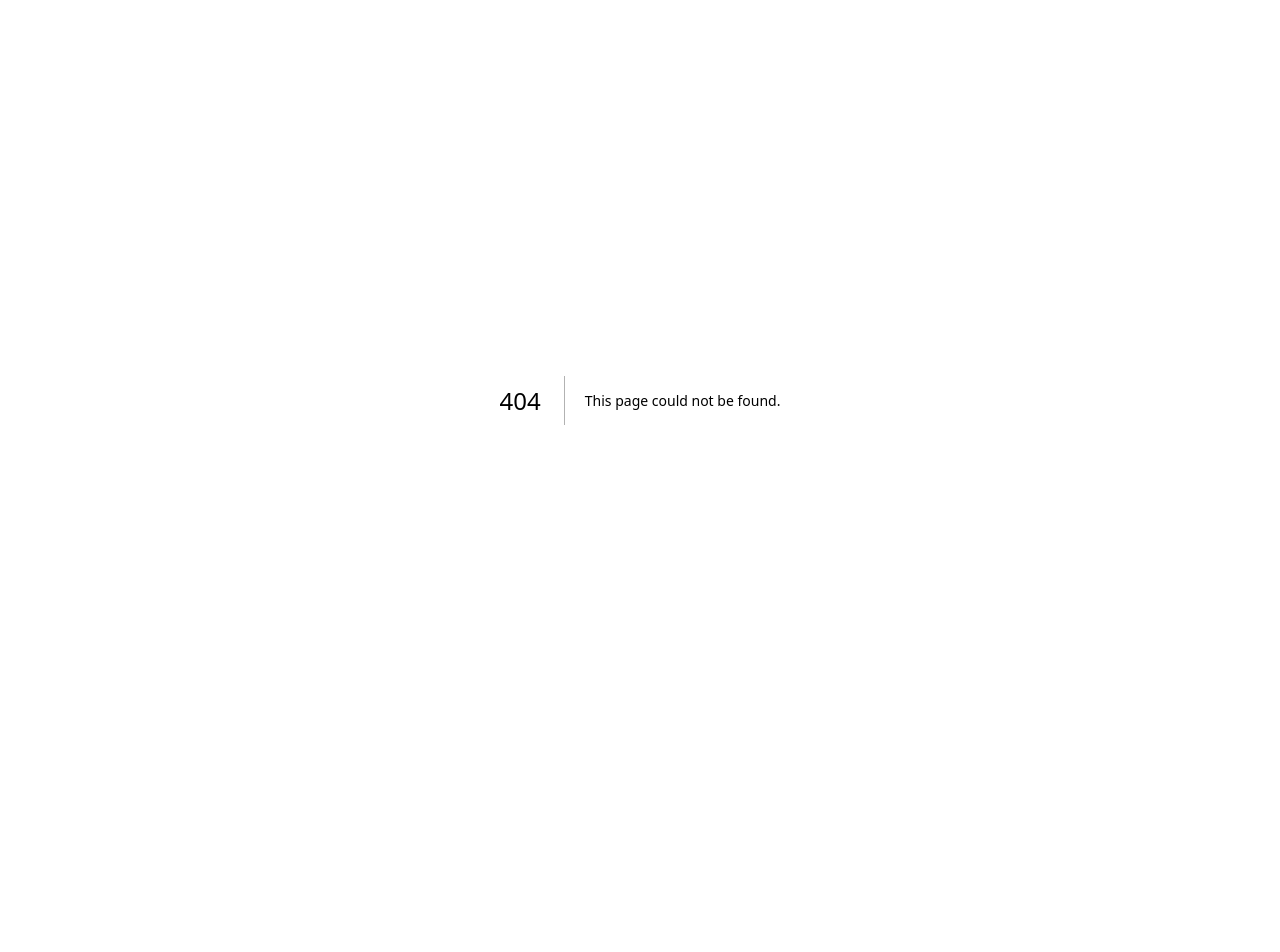
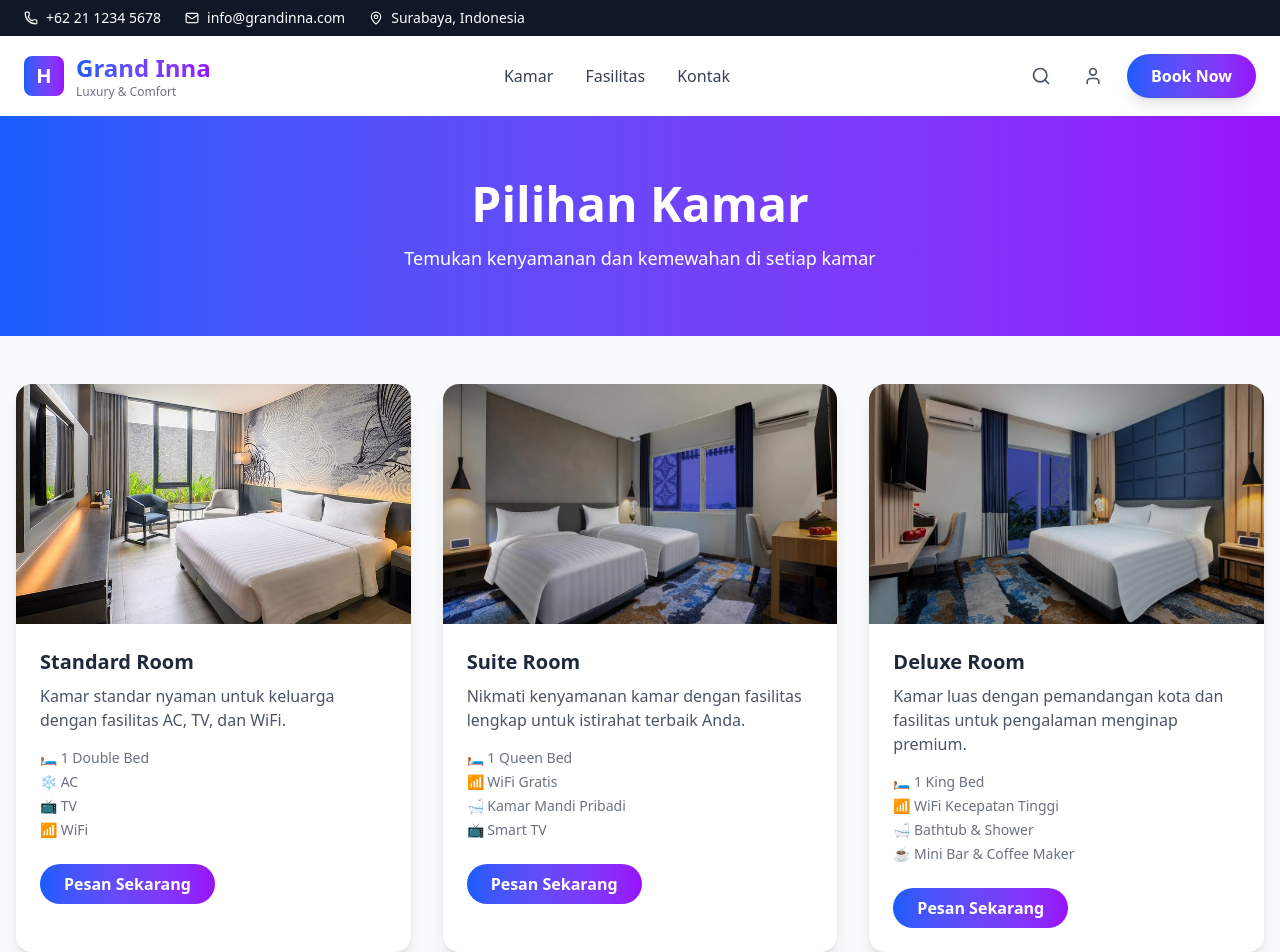
Before and after one commit to biobinary/fp-reservation-hotel-app, a Next.js app: page /rooms in a window 1280 px wide. Before the commit this address had no page. Shown: the top 952 px of the page. Before the commit the page ends 800 px from the top, so only its background shows below. Built offline with nearby package versions, Linux system fonts and the light colour scheme.

Commit message:
Add New Rooms Page

```diff
--- /dev/null
+++ b/app/rooms/page.tsx
@@ -0,0 +1,103 @@
+"use client";
+
+import React from 'react';
+import Image from 'next/image';
+import Navbar from '../components/Navbar';
+import Footer from '../components/Footer';
+
+export default function KamarPage() {
+  return (
+    <div className="bg-gray-50 dark:bg-gray-900 min-h-screen flex flex-col">
+      <Navbar />
+
+      <header className="bg-gradient-to-r from-blue-600 to-purple-600 text-white py-16 text-center">
+        <h1 className="text-4xl md:text-5xl font-bold mb-4">Pilihan Kamar</h1>
+        <p className="text-lg">Temukan kenyamanan dan kemewahan di setiap kamar</p>
+      </header>
+
+      <main className="flex-grow py-12">
+        <div className="container mx-auto px-4 grid md:grid-cols-2 lg:grid-cols-3 gap-8">
+
+          {/* Kamar 1 */}
+           <div className="bg-white rounded-2xl shadow-lg overflow-hidden dark:bg-gray-800">
+            <Image
+              src="/kamar/2679310_IMG_ICG.jpg"
+              alt="Standard Room"
+              width={500}
+              height={300}
+              className="w-full h-60 object-cover"
+            />
+            <div className="p-6">
+              <h2 className="text-xl font-semibold text-gray-800 dark:text-white mb-2">Standard Room</h2>
+              <p className="text-gray-600 dark:text-gray-300 mb-4">Kamar standar nyaman untuk keluarga dengan fasilitas AC, TV, dan WiFi.</p>
+              <ul className="text-sm text-gray-500 dark:text-gray-400 space-y-1 mb-4">
+                <li>🛏️ 1 Double Bed</li>
+                <li>❄️ AC</li>
+                <li>📺 TV</li>
+                <li>📶 WiFi</li>
+              </ul>
+              <button className="mt-2 inline-block bg-gradient-to-r from-blue-600 to-purple-600 text-white px-6 py-2 rounded-full font-semibold transition-transform transform hover:scale-105">
+                Pesan Sekarang
+              </button>
+            </div>
+          </div>
+
+          {/* Kamar 2 */}
+          <div className="bg-white rounded-2xl shadow-lg overflow-hidden dark:bg-gray-800">
+            <Image
+              src="/kamar/2679300_IMG_ICG.jpg"
+              alt="Kamar Suite"
+              width={500}
+              height={300}
+              className="w-full h-60 object-cover"
+            />
+            <div className="p-6">
+              <h2 className="text-xl font-semibold text-gray-800 dark:text-white mb-2">Suite Room</h2>
+              <p className="text-gray-600 dark:text-gray-300 mb-4">
+                Nikmati kenyamanan kamar dengan fasilitas lengkap untuk istirahat terbaik Anda.
+              </p>
+              <ul className="text-sm text-gray-500 dark:text-gray-400 space-y-1 mb-4">
+                <li>🛏️ 1 Queen Bed</li>
+                <li>📶 WiFi Gratis</li>
+                <li>🛁 Kamar Mandi Pribadi</li>
+                <li>📺 Smart TV</li>
+              </ul>
+              <button className="mt-2 inline-block bg-gradient-to-r from-blue-600 to-purple-600 text-white px-6 py-2 rounded-full font-semibold transition-transform transform hover:scale-105">
+                Pesan Sekarang
+              </button>
+            </div>
+          </div>
+
+          {/* Kamar 3 */}
+          <div className="bg-white rounded-2xl shadow-lg overflow-hidden dark:bg-gray-800">
+            <Image
+              src="/kamar/2679314_IMG_ICG.jpg"
+              alt="Kamar Deluxe"
+              width={500}
+              height={300}
+              className="w-full h-60 object-cover"
+            />
+            <div className="p-6">
+              <h2 className="text-xl font-semibold text-gray-800 dark:text-white mb-2">Deluxe Room</h2>
+              <p className="text-gray-600 dark:text-gray-300 mb-4">
+                Kamar luas dengan pemandangan kota dan fasilitas untuk pengalaman menginap premium.
+              </p>
+              <ul className="text-sm text-gray-500 dark:text-gray-400 space-y-1 mb-4">
+                <li>🛏️ 1 King Bed</li>
+                <li>📶 WiFi Kecepatan Tinggi</li>
+                <li>🛁 Bathtub & Shower</li>
+                <li>☕ Mini Bar & Coffee Maker</li>
+              </ul>
+              <button className="mt-2 inline-block bg-gradient-to-r from-blue-600 to-purple-600 text-white px-6 py-2 rounded-full font-semibold transition-transform transform hover:scale-105">
+                Pesan Sekarang
+              </button>
+            </div>
+          </div>
+
+        </div>
+      </main>
+
+      <Footer />
+    </div>
+  );
+}
```
Also changed, not shown: public/kamar/2679310_IMG_ICG.jpg (added).
